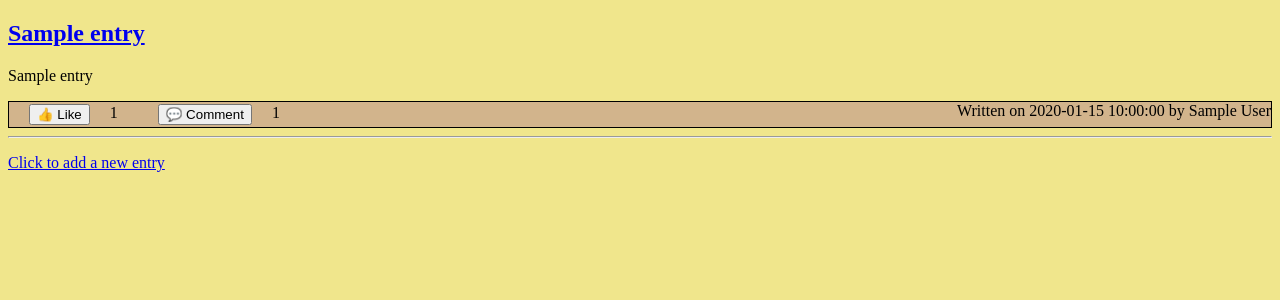
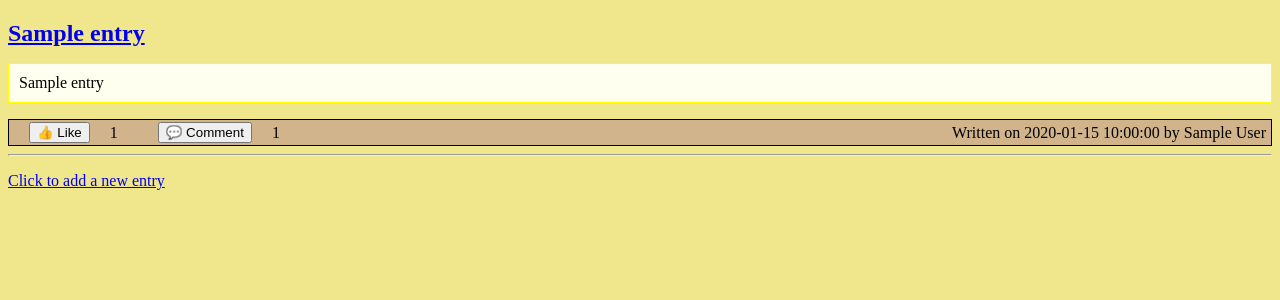
Before and after one commit to cstieg/Multi-User-Blog, a Python web app: template templates/mainpage.html in a window 1280 px wide. Shown: the part 184-484 px from the top of the page. Run offline with Jinja, Linux system fonts and the light colour scheme; the template is opened without the code that fills it: most values are stand-ins (such as "Sample title", 1, 10 or a date in 2020); some libraries are stand-ins or nearby versions.

Commit message:
Change new comment to textarea

```diff
--- a/js/main.js
+++ b/js/main.js
@@ -72,6 +72,13 @@ function toggleComment(entryID) {
   var $commentsSection = $('#' + entryID + ' .comments-section');
   if ($commentsSection.hasClass('no-display')) {
     $commentsSection.removeClass('no-display');
+    // make textarea submit on enter
+    $commentsSection.find('textarea').keypress(function(e) {
+      if(e.which == 13) {
+        $commentsSection.find('form').submit();
+        return false;
+      }
+    });
   }
   else {
     $commentsSection.addClass('no-display');
@@ -79,7 +86,8 @@ function toggleComment(entryID) {
 }
 
 function addComment(entryID, username) {
-  var commentText = $('#' + String(entryID) + ' input[name="comment"]')[0].value
+  var $newCommentTextarea = $('#' + String(entryID) + ' textarea')[0];
+  var commentText = $newCommentTextarea.value;
   $.post({
     url:  '/addcomment/' + String(entryID),
     data: {'comment': commentText},
@@ -95,7 +103,7 @@ function addComment(entryID, username) {
   });
 
   // clear form and stop submit
-  $('#' + String(entryID) + ' input[name="comment"]')[0].value = "";
+  $newCommentTextarea.value = '';
   return false;
 }
 
--- a/stylesheets/main.css
+++ b/stylesheets/main.css
@@ -50,22 +50,52 @@ h1 a {
   display: block;
 }
 
-.entry-footer {
+h2 {
+  margin-bottom: 0;
+}
+
+.entry p {
+  padding: 10px;
+  background-color: ivory;
+  border: thin solid yellow;
+}
+
+.entry-footer,
+.comment-footer {
   background-color: tan;
   border: solid black thin;
   display: flex;
   flex-direction: row;
 }
 
+.comment-footer {
+  background-color: palegoldenrod;
+  font-size: 11pt;
+}
+
 .likes,
 .comments,
 .edit,
-.delete {
+.delete,
+.comment-likes,
+.comment-edit,
+.comment-delete {
   margin: 2px 10px;
+  vertical-align: middle;
+}
+
+.like-button,
+.like-label,
+.like-count,
+.comment-button,
+.comment-count {
+  margin: 0, 10px;
+  vertical-align: bottom;
 }
 
 .likes,
-.comments {
+.comments,
+.comment-likes {
   display: flex;
   flex-direction: row;
 }
@@ -73,12 +103,26 @@ h1 a {
 .like-button,
 .like-count,
 .comment-button,
-.comment-count {
-  margin: 0 10px;
+.comment-count,
+.like-comment-button,
+.like-comment-count {
+  margin: auto 10px;
 }
 
-.entry-posted {
-  margin-left: auto;
+.comments-section {
+  margin: 10px 0 10px 20%;
+  padding: 5px;
+  border: solid thin white;
+}
+
+.write-comment textarea {
+  width: 100%;
+  height: 3em;
+  vertical-align: top;
+}
+
+.entry-posted, .comment-posted {
+  margin: auto 5px auto auto;
 }
 
 .form-label {
--- a/templates/mainpage.html
+++ b/templates/mainpage.html
@@ -6,6 +6,7 @@
     <article class="entry" id="{{entry.id}}">
         <h2 class="entry-title"><a href="/{{entry.id}}">{{entry.title}}</a></h2>
         <p class="entry-content">{{entry.entry}}</p>
+
         <section class="entry-footer">
             <div class="likes">
                 {% if entry.author != username %}
@@ -28,7 +29,7 @@
                 {% endif %}
                 <span class="like-count">{{entry.likeCount}}</span>
             </div>
-            <div class="comments" onclick="toggleComment({{entry.id}})">
+            <div class="comments" onclick="return toggleComment({{entry.id}});">
                 <button class="comment-button">
                     💬 Comment
                 </button>
@@ -44,9 +45,10 @@
             {% endif %}
             <span class="entry-posted">Written on {{entry.posted}} by {{entry.author}}</span>
         </section>
+
         <section class="comments-section no-display">
             <form class="write-comment" onsubmit="return addComment({{entry.id}}, '{{username}}');">
-                <input name="comment" type="text" placeholder="Type a comment...">
+                <textarea name="comment" type="text" placeholder="Type a comment, hit enter to submit..."></textarea>
             </form>
             {% for comment in entry.comments %}
                 <!-- If modifying this code, be sure to make
@@ -56,6 +58,7 @@
                     <p class="comment-text">
                         {{comment.comment}}
                     </p>
+
                     <div class="comment-footer">
                         <div class="comment-likes">
                             {% if comment.author == username %}
@@ -76,11 +79,10 @@
                                   {% endif %}
                                 </button>
                             {% endif %}
-
                             <span class="like-comment-count">{{comment.likeCount}}</span>
                         </div>
-                        <button class="edit-comment" onclick="editCommentInput({{comment.id}}, {{entry.id}})">Edit</button>
-                        <button class="delete-comment" onclick="deleteComment({{comment.id}}, {{entry.id}})">Delete</button>
+                        <button class="comment-edit" onclick="editCommentInput({{comment.id}}, {{entry.id}})">Edit</button>
+                        <button class="comment-delete" onclick="deleteComment({{comment.id}}, {{entry.id}})">Delete</button>
                         <span class="comment-posted">Written on {{comment.posted}} by {{comment.author}}</span>
                     </div>
                     <br>
```
